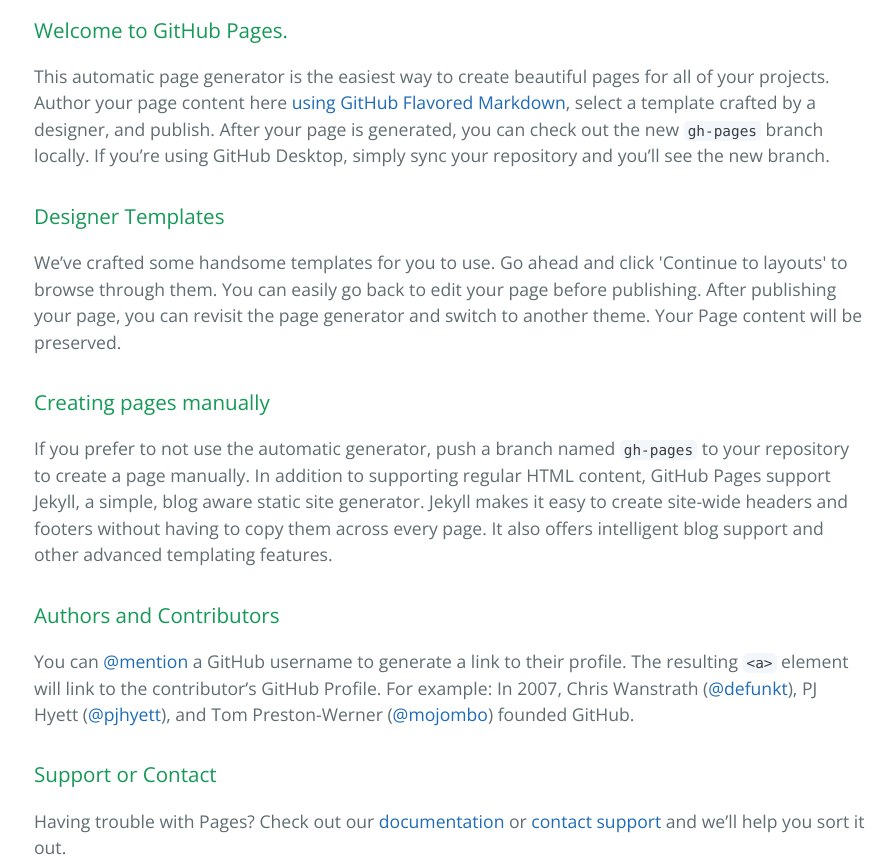
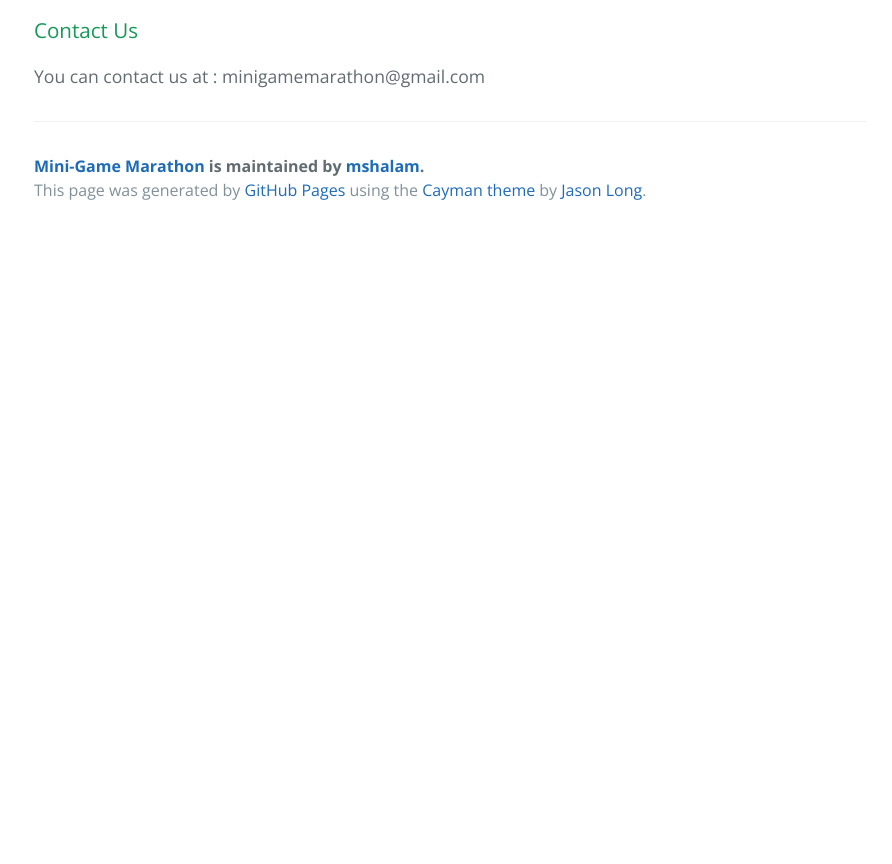
Before and after one commit to mshalam/mini-game_Marathon, a plain HTML site: page contact/index.html in a window 1280 px wide. Shown: the part 400-1264 px from the top of the page, without its empty margins (190-1082 px from the left). After the commit the page ends 800 px from the top, so only its background shows below. Drawn offline with nearby package versions, Linux system fonts and the light colour scheme.

Commit message:
added email

```diff
--- a/contact/index.html
+++ b/contact/index.html
@@ -20,29 +20,10 @@
 
     <section class="main-content">
       <h3>
-<a id="welcome-to-github-pages" class="anchor" href="#welcome-to-github-pages" aria-hidden="true"><span aria-hidden="true" class="octicon octicon-link"></span></a>Welcome to GitHub Pages.</h3>
+<a id="welcome-to-github-pages" class="anchor" href="#welcome-to-github-pages" aria-hidden="true"><span aria-hidden="true" class="octicon octicon-link"></span></a>Contact Us</h3>
 
-<p>This automatic page generator is the easiest way to create beautiful pages for all of your projects. Author your page content here <a href="https://guides.github.com/features/mastering-markdown/">using GitHub Flavored Markdown</a>, select a template crafted by a designer, and publish. After your page is generated, you can check out the new <code>gh-pages</code> branch locally. If you’re using GitHub Desktop, simply sync your repository and you’ll see the new branch.</p>
+<p>You can contact us at : minigamemarathon@gmail.com</p>
 
-<h3>
-<a id="designer-templates" class="anchor" href="#designer-templates" aria-hidden="true"><span aria-hidden="true" class="octicon octicon-link"></span></a>Designer Templates</h3>
-
-<p>We’ve crafted some handsome templates for you to use. Go ahead and click 'Continue to layouts' to browse through them. You can easily go back to edit your page before publishing. After publishing your page, you can revisit the page generator and switch to another theme. Your Page content will be preserved.</p>
-
-<h3>
-<a id="creating-pages-manually" class="anchor" href="#creating-pages-manually" aria-hidden="true"><span aria-hidden="true" class="octicon octicon-link"></span></a>Creating pages manually</h3>
-
-<p>If you prefer to not use the automatic generator, push a branch named <code>gh-pages</code> to your repository to create a page manually. In addition to supporting regular HTML content, GitHub Pages support Jekyll, a simple, blog aware static site generator. Jekyll makes it easy to create site-wide headers and footers without having to copy them across every page. It also offers intelligent blog support and other advanced templating features.</p>
-
-<h3>
-<a id="authors-and-contributors" class="anchor" href="#authors-and-contributors" aria-hidden="true"><span aria-hidden="true" class="octicon octicon-link"></span></a>Authors and Contributors</h3>
-
-<p>You can <a href="https://help.github.com/articles/basic-writing-and-formatting-syntax/#mentioning-users-and-teams" class="user-mention">@mention</a> a GitHub username to generate a link to their profile. The resulting <code>&lt;a&gt;</code> element will link to the contributor’s GitHub Profile. For example: In 2007, Chris Wanstrath (<a href="https://github.com/defunkt" class="user-mention">@defunkt</a>), PJ Hyett (<a href="https://github.com/pjhyett" class="user-mention">@pjhyett</a>), and Tom Preston-Werner (<a href="https://github.com/mojombo" class="user-mention">@mojombo</a>) founded GitHub.</p>
-
-<h3>
-<a id="support-or-contact" class="anchor" href="#support-or-contact" aria-hidden="true"><span aria-hidden="true" class="octicon octicon-link"></span></a>Support or Contact</h3>
-
-<p>Having trouble with Pages? Check out our <a href="https://help.github.com/pages">documentation</a> or <a href="https://github.com/contact">contact support</a> and we’ll help you sort it out.</p>
 
       <footer class="site-footer">
         <span class="site-footer-owner"><a href="https://github.com/mshalam/mini-game_Marathon">Mini-Game Marathon</a> is maintained by <a href="https://github.com/mshalam">mshalam</a>.</span>
```
